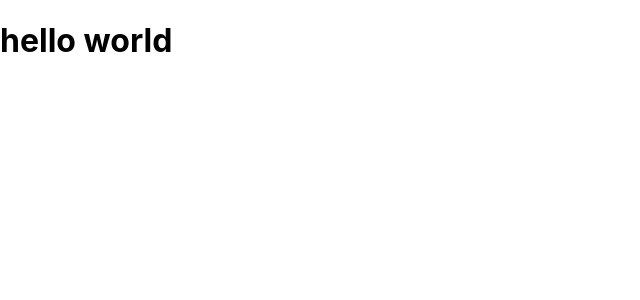
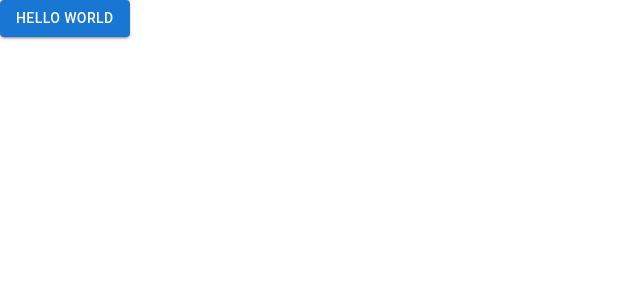
Before and after one commit to Mrher13/Produce-Worriers, a React (Create React App) app: page / in a window 1280 px wide. Shown: the top 300 px of the page, without its empty margins (0-640 px from the left). Built offline with nearby package versions, Linux system fonts and the light colour scheme.

Commit message:
using library

```diff
--- a/package.json
+++ b/package.json
@@ -3,6 +3,9 @@
   "version": "0.1.0",
   "private": true,
   "dependencies": {
+    "@emotion/react": "^11.7.0",
+    "@emotion/styled": "^11.6.0",
+    "@mui/material": "^5.2.2",
     "@testing-library/jest-dom": "^5.15.1",
     "@testing-library/react": "^11.2.7",
     "@testing-library/user-event": "^12.8.3",
--- a/src/App.js
+++ b/src/App.js
@@ -1,12 +1,12 @@
-import logo from './logo.svg';
 import './App.css';
+import * as React from 'react';
+import ReactDOM from 'react-dom';
+import Button from '@mui/material/Button';
 
 function App() {
-  return (
-    <h1>
-      hello world
-    </h1>
-  );
+  return <Button variant="contained">Hello World</Button>;
 }
 
+// ReactDOM.render(<App />, document.querySelector('#app'));
+// ReactDOM.render(<App />, document.querySelector('#app'));
 export default App;
```
Also changed, not shown: 1 other file (tests, documents, lock files or other folders).
